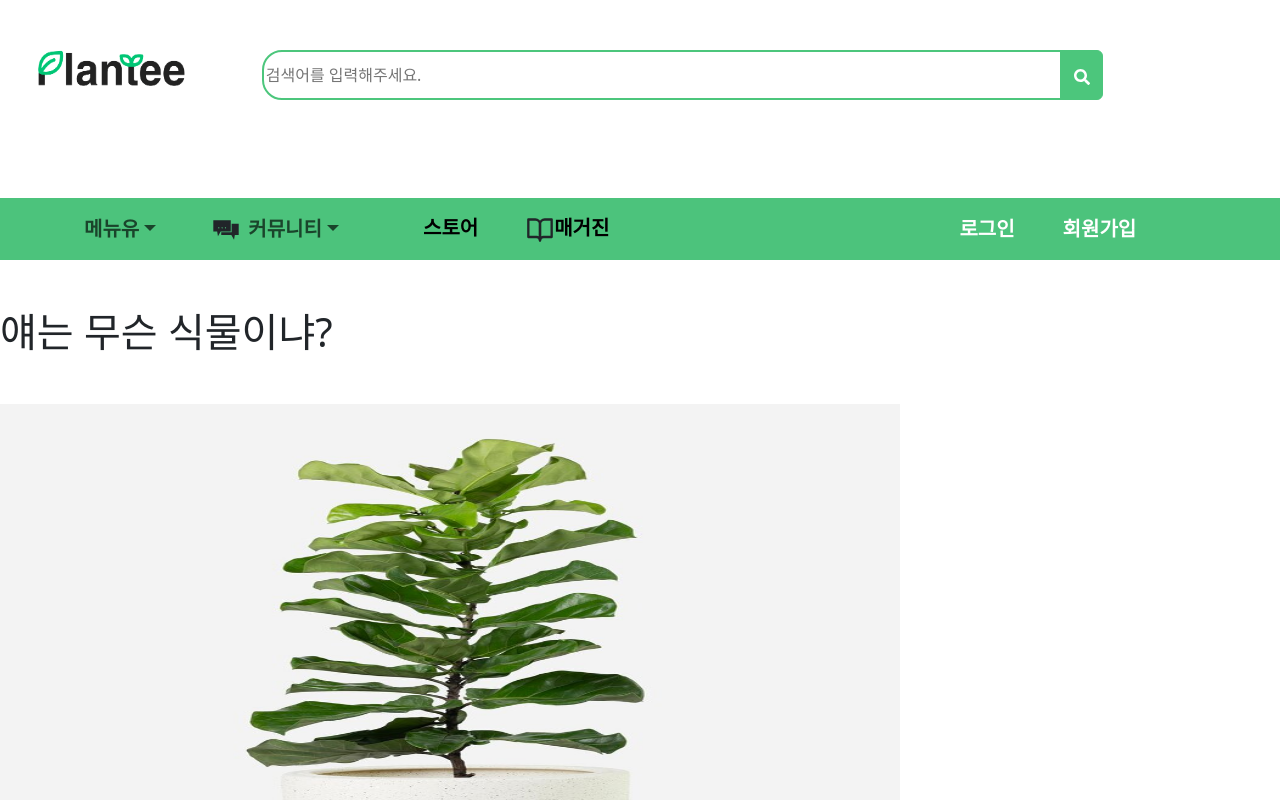
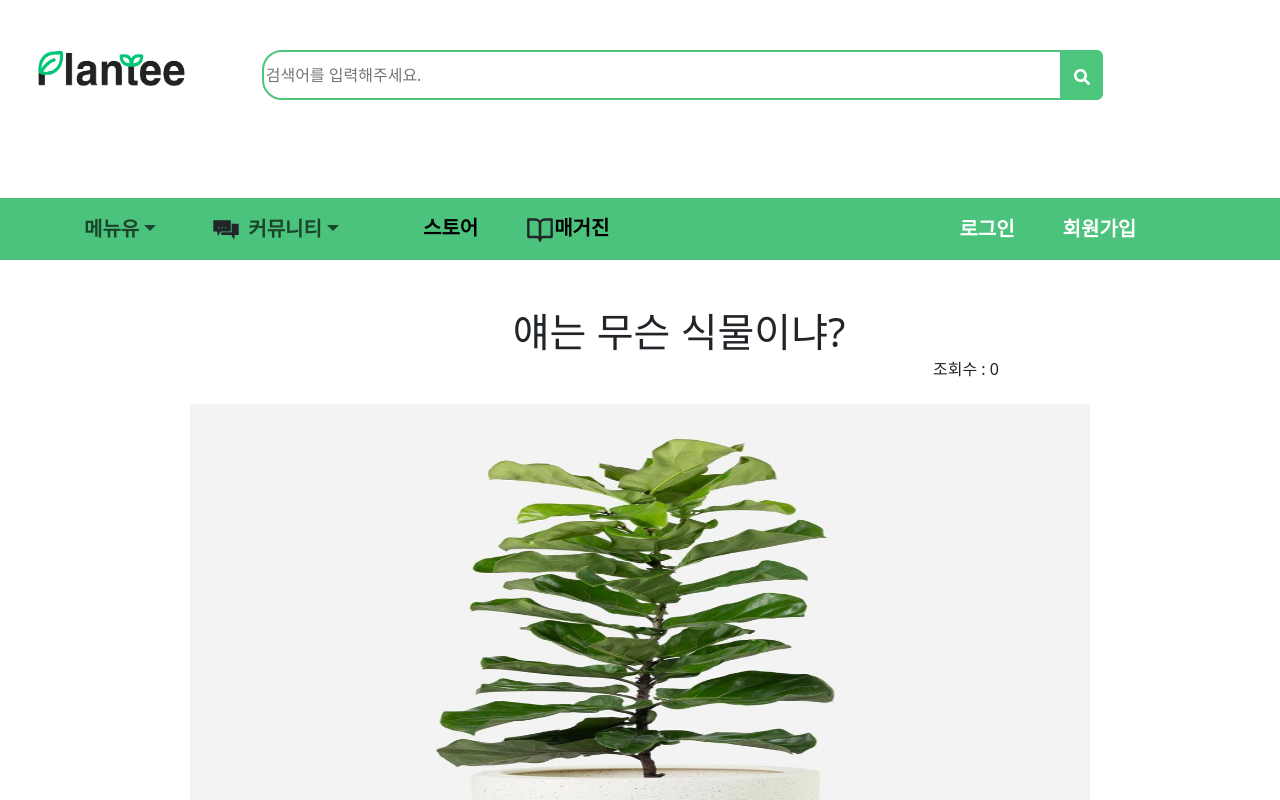
Before and after one commit to Plantee-2023/Plantee_front, a React (Create React App) app: page /main/magazine in a window 1280 px wide. Shown: the top 800 px of the page. Built offline with nearby package versions, Linux system fonts and the light colour scheme; some icons are missing.

Commit message:
chore : 수정

```diff
--- a/src/component/Main.css
+++ b/src/component/Main.css
@@ -141,4 +141,17 @@
 
 .magazine-a {
     color: #000000 !important;
+    text-decoration: none;
 }
+
+.magazine-page {
+    text-align: center;
+}
+
+.magazine-marini{
+    margin-top: 50%;
+}
+
+.magazine-title {
+
+}
--- a/src/component/main/Magazine.jsx
+++ b/src/component/main/Magazine.jsx
@@ -1,13 +1,20 @@
 import React from 'react'
+import { Row, Col } from 'react-bootstrap'
 
 const Magazine = () => {
     return (
-        <div>
-            <h1 className='mt-5 mb-5'>얘는 무슨 식물이냐?</h1>
-            <img src="/image/what1.jpg" width={900} height={600}/>
+        <div className='display magazine-page'>
+            <Row>
+                <Col lg={8}>
+                    <h1 className='mt-5 mb-5 text-end'>얘는 무슨 식물이냐?</h1>
+                </Col>
+                <Col lg={2}>
+                    <div className='magazine-marini'>조회수 : 0</div>
+                </Col>
+            </Row>
+            <img src="/image/what1.jpg" width={900} height={600} />
             <h5 className='mt-5'>얘는 무슨 식물이냐?</h5>
-            <hr/>
-            s
+            <hr />
         </div>
     )
 }
--- a/src/component/main/MagazineList.jsx
+++ b/src/component/main/MagazineList.jsx
@@ -18,7 +18,7 @@ const MagazineList = () => {
                 <tbody>
                     <tr>
                         <td className='text-center'>1</td>
-                        <td><a href='/'>이 식물은 무엇일까?</a></td>
+                        <td><a href='/main/magazine' className='magazine-a'>얘는 무슨 식물이냐?</a></td>
                         <td className='text-center'>관리자</td>
                         <td className='text-center'>2023/12/29</td>
                         <td className='text-center'>0</td>
```
